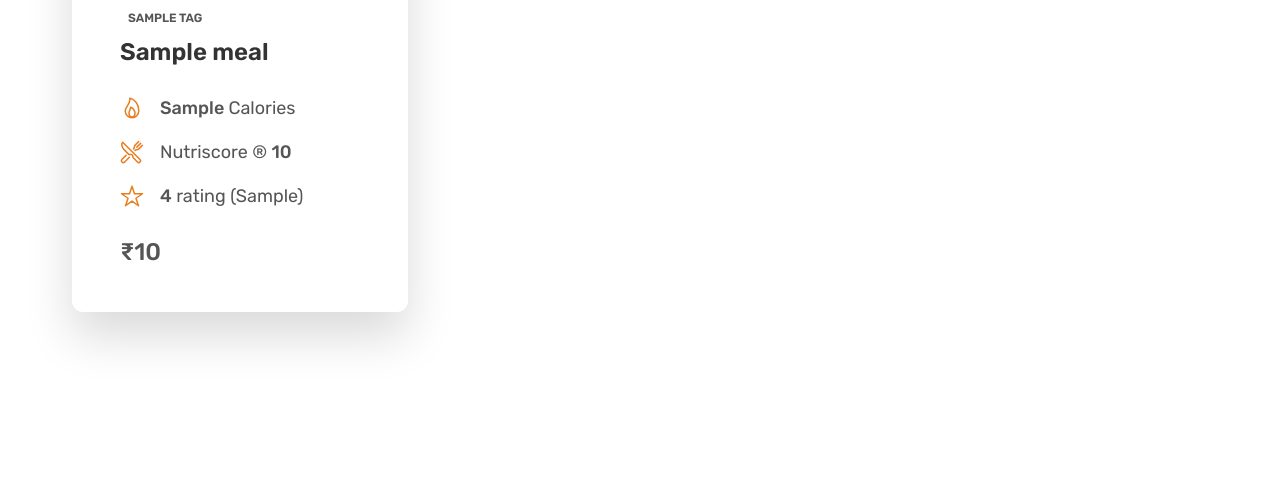
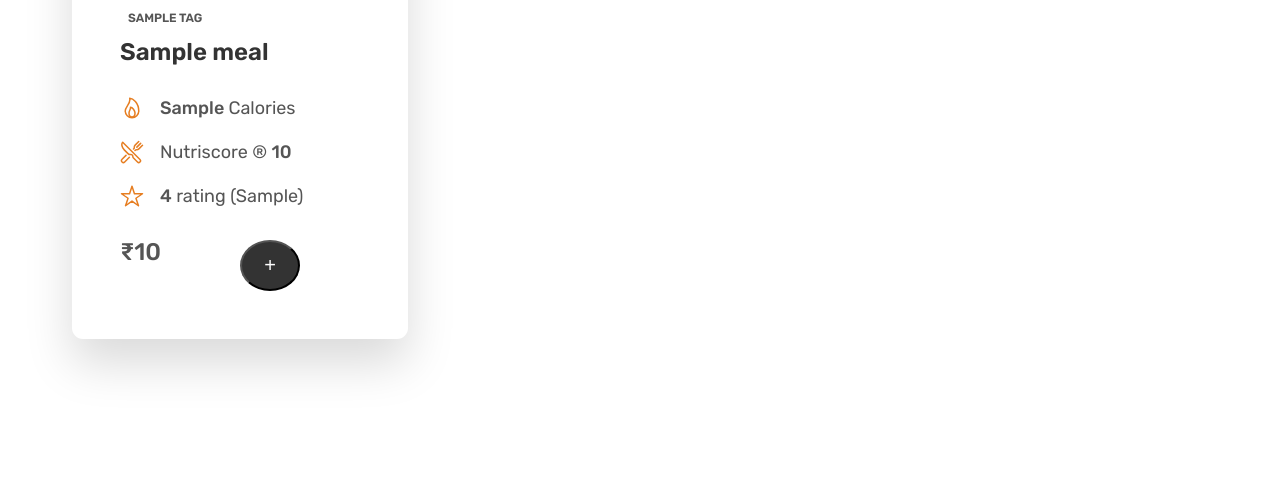
Before and after one commit to Mohana-Kulkarni/Omnifood-2.0, a PHP site: page /meals.php in a window 1280 px wide. Shown: the part 651-1134 px from the top of the page. Before the commit the page ends 997 px from the top, so only its background shows below. Run offline with PHP 8.4, Linux system fonts and the light colour scheme; tables that the repository leaves empty or names only in its code hold one stand-in row (values such as "Sample post").

Commit message:
Round Button Added to card

```diff
--- a/components/meal.php
+++ b/components/meal.php
@@ -16,6 +16,7 @@
     if (count($all_cards) != 0) {
       foreach ($all_cards as &$card) {
         if ($card['id'] == $newId) {
+
           array_push($card['tags'], $row['name']);
           $card_present = true;
           break;
@@ -36,6 +37,8 @@
       array_push($all_cards, $card_data);
     }
   }
+
+  //print_r($all_cards);
 
   foreach ($all_cards as $row) {
     $title = $row['title'];
@@ -60,9 +63,8 @@
           }
         ?>
         </div>
+
         <div>
-
-      </div>
           <p class="meal-title"><?php echo $title; ?></p>
           <ul class="meal-attributes">
             <li class="meal-attribute">
@@ -76,10 +78,12 @@
               <ion-icon class="meal-icon" name="star-outline"></ion-icon><span> <strong><?php echo $ratings; ?></strong> rating (<?php echo $votes; ?>)</span>
             </li>
           </ul>
-      <div class="card-price-div">
+          <div class="card-grid card-price-div">
             <strong>
               <span class="card-price" >&#8377;<?php echo $price ?></span>
             </strong>
+            <button class="btn-round">+</button>
+          </div>
         </div>
       </div>
     </div>
--- a/css/style.css
+++ b/css/style.css
@@ -789,3 +789,13 @@ Greys: #555
   align-items: center;
   gap: 1.6rem;
 }
+
+.btn-round {
+  width: 50%;
+  font-size: 2rem;
+  background-color: #333;
+  color: white;
+  padding: 1.2rem;
+  border-radius: 50%;
+  align-items: end;
+}
--- a/db.php
+++ b/db.php
@@ -1,5 +1,5 @@
 <?php
-  $host = "localhost:3306";
+  $host = "localhost:3307";
   $user = "";
   $password = "";
   $db_name = "omnifood_db";
```
Lines whose indentation alone changed are shown as unchanged.
